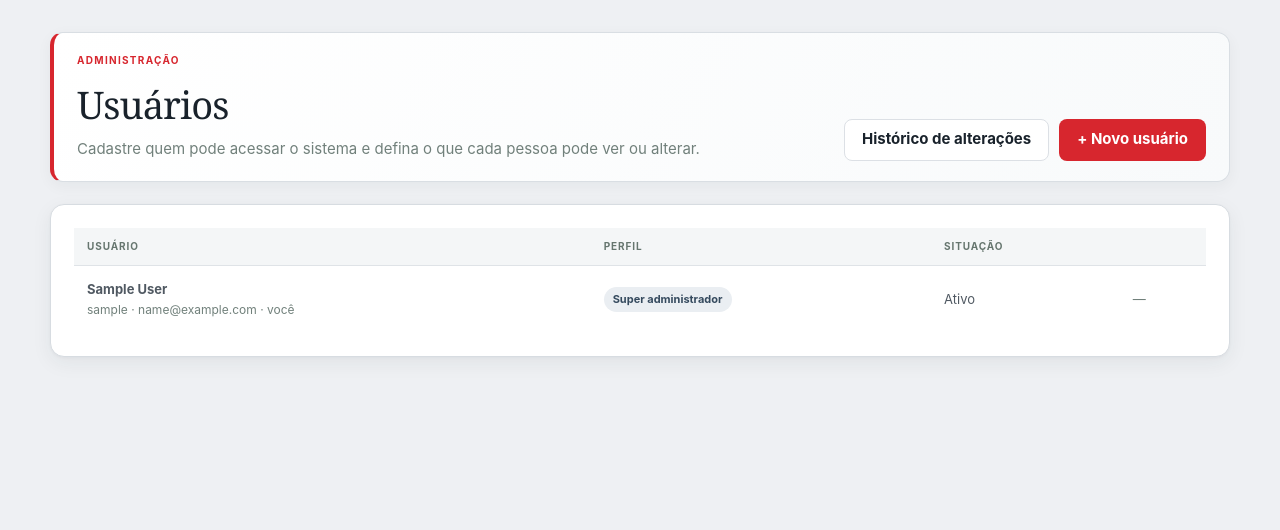
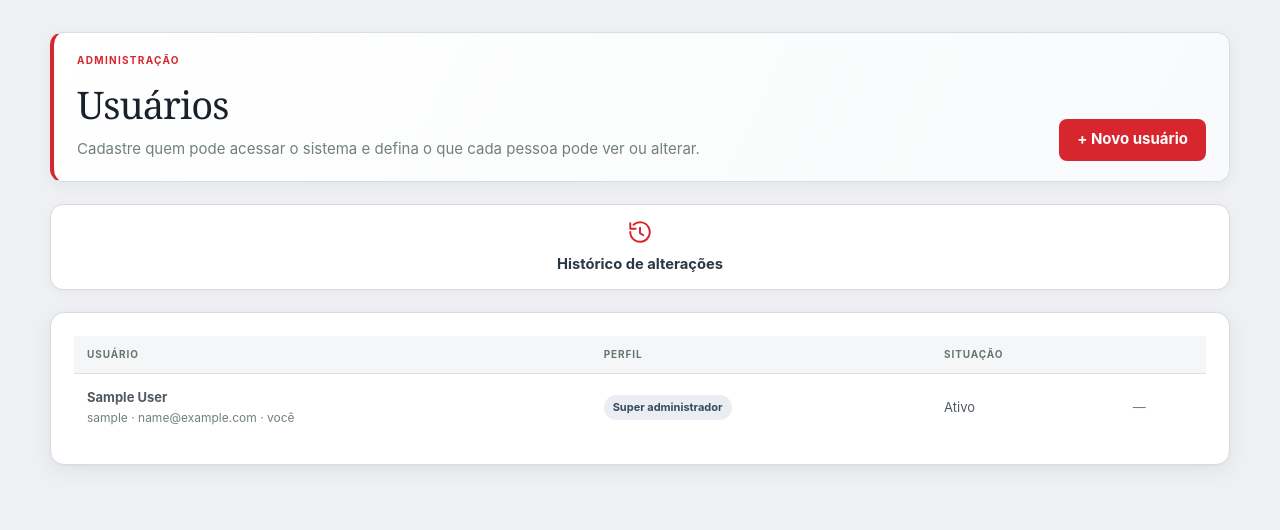
Before and after one commit to CHARLES-SANTOS-2472/gestao_igreja, a Django app: page /usuarios/ in a window 1280 px wide. Shown: the part 127-657 px from the top of the page. Run offline with Django 4.2, Linux system fonts and the light colour scheme; the visitor is signed in with stand-in values (Sample User, id 1); data comes from the database, SQL or seed files in the repository; parts of the project's set-up code (start-up, migrations or seed data) failed here and were passed over.

Commit message:
Usuarios: atalho Historico em formato de tile
Co-authored-by: Copilot <223556219+Copilot@users.noreply.github.com>

```diff
--- a/templates/contas/user_list.html
+++ b/templates/contas/user_list.html
@@ -1,7 +1,10 @@
 {% extends "base.html" %}
 {% block title %}Usuários · Gestão da Igreja{% endblock %}
 {% block content %}
-<div class="page-heading"><div><div class="eyebrow">ADMINISTRAÇÃO</div><h1>Usuários</h1><p class="muted">Cadastre quem pode acessar o sistema e defina o que cada pessoa pode ver ou alterar.</p></div><div class="page-actions"><a class="button button-secondary" href="{% url 'changelog-list' %}">Histórico de alterações</a><a class="button button-primary" href="{% url 'user-create' %}">+ Novo usuário</a></div></div>
+<div class="page-heading"><div><div class="eyebrow">ADMINISTRAÇÃO</div><h1>Usuários</h1><p class="muted">Cadastre quem pode acessar o sistema e defina o que cada pessoa pode ver ou alterar.</p></div><div class="page-actions"><a class="button button-primary" href="{% url 'user-create' %}">+ Novo usuário</a></div></div>
+<nav class="tile-nav" aria-label="Atalhos da administração">
+  <a class="tile" href="{% url 'changelog-list' %}"><svg viewBox="0 0 24 24" aria-hidden="true"><path d="M12 8v5l3 2M3 12a9 9 0 1 0 3-6.7M3 4v5h5"/></svg><span>Histórico de alterações</span></a>
+</nav>
 <section class="panel">
   <div class="table-wrap"><table><thead><tr><th>Usuário</th><th>Perfil</th><th>Situação</th><th></th></tr></thead><tbody>
   {% for row in rows %}<tr>
```
